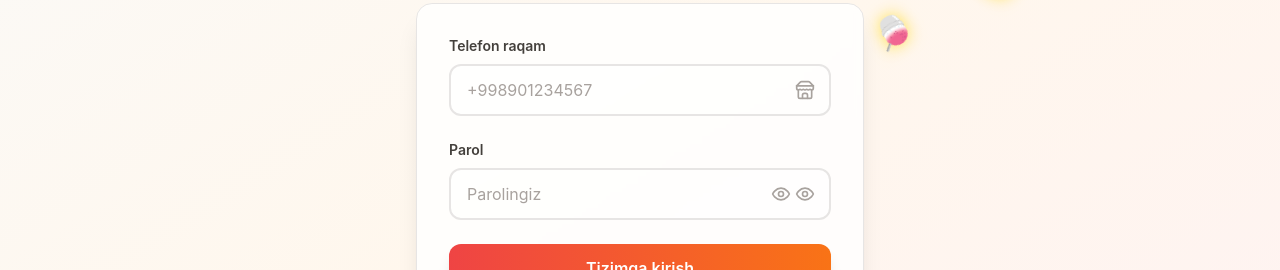
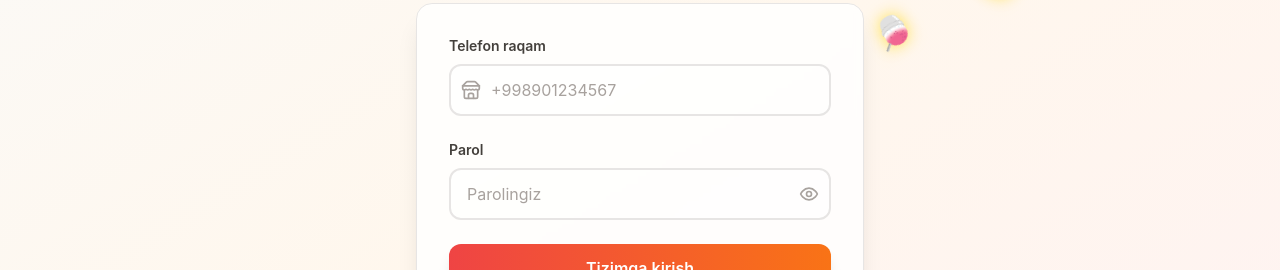
Before and after one commit to TOTEM-ABU/FullStackRestarauntProject, a React (Vite) app in the folder restaraunt-frontend/: page /login in a window 1280 px wide. Shown: the part 274-544 px from the top of the page. Built offline with nearby package versions, Linux system fonts and the light colour scheme.

Commit message:
Some animation updates

```diff
--- a/restaraunt-frontend/src/components/InputField.tsx
+++ b/restaraunt-frontend/src/components/InputField.tsx
@@ -3,7 +3,7 @@ import { Eye, EyeOff } from "lucide-react";
 
 interface InputFieldProps {
   label: string;
-  icon: React.ElementType;
+  icon?: React.ElementType;
   name: string;
   type?: string;
   placeholder?: string;
@@ -12,7 +12,6 @@ interface InputFieldProps {
   showToggle?: boolean;
   showPassword?: boolean;
   togglePassword?: () => void;
-
   value?: string | number;
   onChange?: (e: React.ChangeEvent<HTMLInputElement>) => void;
   min?: string | number;
@@ -37,31 +36,39 @@ const InputField: React.FC<InputFieldProps> = React.memo(
     step,
   }) => {
     const hasError = errors && !!errors[name];
+    const isPassword = type === "password";
 
     return (
       <div>
         <label className="block text-sm font-semibold text-warm-700 mb-2">
           {label}
         </label>
-        <div className="relative">
+
+        <div className="relative flex items-center">
+          {Icon && !isPassword && (
+            <div className="absolute left-3 flex items-center pointer-events-none">
+              <Icon className="h-5 w-5 text-warm-400" />
+            </div>
+          )}
+
           <input
             type={showToggle && showPassword ? "text" : type}
             {...(register ? register : { name, value, onChange })}
             min={min}
             step={step}
-            className={`w-full px-4 py-3 border-2 rounded-xl text-warm-900 placeholder-warm-400 focus:outline-none focus:ring-2 focus:ring-primary-500 focus:border-transparent transition-all bg-white/50 ${
+            className={`w-full ${
+              Icon && !isPassword ? "pl-10" : "pl-4"
+            } pr-10 py-3 border-2 rounded-xl text-warm-900 placeholder-warm-400 focus:outline-none focus:ring-2 focus:ring-primary-500 focus:border-transparent transition-all bg-white/50 ${
               hasError ? "border-red-400" : "border-warm-200"
             }`}
             placeholder={placeholder}
           />
-          <div className="absolute inset-y-0 right-0 pr-4 flex items-center pointer-events-none">
-            <Icon className="h-5 w-5 text-warm-400" />
-          </div>
-          {showToggle && (
+
+          {showToggle && isPassword && (
             <button
               type="button"
               onClick={togglePassword}
-              className="absolute inset-y-0 right-10 flex items-center text-warm-400 hover:text-warm-600 transition-colors"
+              className="absolute right-3 text-warm-400 hover:text-warm-600 transition-colors"
             >
               {showPassword ? (
                 <EyeOff className="h-5 w-5" />
@@ -71,9 +78,10 @@ const InputField: React.FC<InputFieldProps> = React.memo(
             </button>
           )}
         </div>
+
         {hasError && (
           <p className="mt-2 text-sm text-primary-600 flex items-center animate-pulse">
-            Warning: {errors[name]?.message}
+            ⚠️ {errors[name]?.message}
           </p>
         )}
       </div>
--- a/restaraunt-frontend/src/pages/Categories.tsx
+++ b/restaraunt-frontend/src/pages/Categories.tsx
@@ -14,6 +14,7 @@ import {
   SelectField,
   CategoryCard,
   CategoryForm,
+  FoodRain,
 } from "../components";
 import { useDebounce } from "use-debounce";
 
@@ -206,6 +207,7 @@ const Categories: React.FC = React.memo(() => {
 
   return (
     <div className="space-y-6">
+      <FoodRain />
       <div className="flex justify-between items-center">
         <div>
           <h1 className="text-2xl font-bold text-gray-900">Kategoriyalar</h1>
--- a/restaraunt-frontend/src/pages/Debts.tsx
+++ b/restaraunt-frontend/src/pages/Debts.tsx
@@ -22,7 +22,7 @@ import {
 } from "lucide-react";
 import toast from "react-hot-toast";
 import Modal from "../components/Modal";
-import { InputField, SelectField } from "../components";
+import { FoodRain, InputField, SelectField } from "../components";
 import { useForm } from "react-hook-form";
 import { useDebounce } from "use-debounce";
 
@@ -242,6 +242,7 @@ const Debts: React.FC = React.memo(() => {
 
   return (
     <div className="space-y-6">
+      <FoodRain />
       <div className="flex justify-between items-center">
         <div>
           <h1 className="text-2xl font-bold text-gray-900">Qarzdorliklar</h1>
--- a/restaraunt-frontend/src/pages/Login.tsx
+++ b/restaraunt-frontend/src/pages/Login.tsx
@@ -64,7 +64,6 @@ const Login: React.FC = React.memo(() => {
   return (
     <div className="min-h-screen flex items-center justify-center bg-gradient-to-br from-warm-50 via-accent-50 to-primary-50 relative overflow-hidden">
       <FoodRain />
-
       <div className="max-w-md w-full mx-4 relative z-10">
         <div className="text-center mb-8">
           <div className="mx-auto h-20 w-20 flex items-center justify-center rounded-full bg-gradient-to-br from-primary-500 to-accent-500 shadow-lg relative">
--- a/restaraunt-frontend/src/pages/Orders.tsx
+++ b/restaraunt-frontend/src/pages/Orders.tsx
@@ -25,7 +25,7 @@ import {
 } from "lucide-react";
 import toast from "react-hot-toast";
 import { useAuth } from "../contexts/AuthContext";
-import { Modal } from "../components";
+import { FoodRain, Modal } from "../components";
 
 interface OrderItem {
   productId: string;
@@ -550,6 +550,7 @@ const Orders: React.FC = () => {
 
   return (
     <div className="space-y-6">
+      <FoodRain />
       <div className="flex justify-between items-center">
         <div>
           <h1 className="text-2xl font-bold text-gray-900">Buyurtmalar</h1>
--- a/restaraunt-frontend/src/pages/Products.tsx
+++ b/restaraunt-frontend/src/pages/Products.tsx
@@ -26,7 +26,7 @@ import {
   X,
 } from "lucide-react";
 import toast from "react-hot-toast";
-import { Modal, ProductForm } from "../components";
+import { FoodRain, Modal, ProductForm } from "../components";
 import { useAuth } from "../contexts/AuthContext";
 
 const STATUS_CONFIG = {
@@ -359,6 +359,7 @@ const Products: React.FC = () => {
 
   return (
     <div className="space-y-6">
+      <FoodRain />
       <div className="flex justify-between items-center">
         <div>
           <h1 className="text-2xl font-bold text-gray-900">Mahsulotlar</h1>
--- a/restaraunt-frontend/src/pages/Regions.tsx
+++ b/restaraunt-frontend/src/pages/Regions.tsx
@@ -14,7 +14,7 @@ import {
   RefreshCw,
 } from "lucide-react";
 import toast from "react-hot-toast";
-import { Modal, RegionForm } from "../components";
+import { FoodRain, Modal, RegionForm } from "../components";
 
 interface State {
   searchTerm: string;
@@ -150,7 +150,6 @@ const useDebounce = (value: string, delay: number) => {
   return debounced;
 };
 
-// === MAIN COMPONENT ===
 const Regions: React.FC = () => {
   const [regions, setRegions] = useState<Region[]>([]);
   const [loading, setLoading] = useState(true);
@@ -158,7 +157,6 @@ const Regions: React.FC = () => {
 
   const debouncedSearch = useDebounce(state.searchTerm, 500);
 
-  // === FETCH REGIONS ===
   const fetchRegions = useCallback(async () => {
     try {
       setLoading(true);
@@ -235,6 +233,7 @@ const Regions: React.FC = () => {
 
   return (
     <div className="space-y-6">
+      <FoodRain />
       <div className="flex justify-between items-center">
         <div>
           <h1 className="text-2xl font-bold text-gray-900">Hududlar</h1>
--- a/restaraunt-frontend/src/pages/Register.tsx
+++ b/restaraunt-frontend/src/pages/Register.tsx
@@ -129,7 +129,6 @@ const Register: React.FC = React.memo(() => {
   return (
     <div className="min-h-screen flex items-center justify-center bg-gradient-to-br from-warm-50 via-accent-50 to-primary-50 py-8 relative overflow-hidden">
       <FoodRain />
-
       <div className="max-w-lg w-full mx-4 relative z-10">
         <div className="text-center mb-8">
           <div className="mx-auto h-20 w-20 flex items-center justify-center rounded-full bg-gradient-to-br from-primary-500 to-accent-500 shadow-lg relative">
--- a/restaraunt-frontend/src/pages/Restaurants.tsx
+++ b/restaraunt-frontend/src/pages/Restaurants.tsx
@@ -18,7 +18,7 @@ import {
   Phone,
 } from "lucide-react";
 import toast from "react-hot-toast";
-import { Modal, RestaurantForm } from "../components";
+import { FoodRain, Modal, RestaurantForm } from "../components";
 
 const STATUS_CONFIG = {
   true: { color: "bg-green-100 text-green-800", emoji: "Check" },
@@ -228,6 +228,7 @@ const Restaurants: React.FC = () => {
 
   return (
     <div className="space-y-6">
+      <FoodRain />
       <div className="flex justify-between items-center">
         <div>
           <h1 className="text-2xl font-bold text-gray-900">Restaurantlar</h1>
--- a/restaraunt-frontend/src/pages/Users.tsx
+++ b/restaraunt-frontend/src/pages/Users.tsx
@@ -11,6 +11,7 @@ import {
   Filter,
 } from "lucide-react";
 import toast from "react-hot-toast";
+import { FoodRain } from "../components";
 
 const ROLE_CONFIG = {
   ADMIN: { color: "bg-red-100 text-red-800", emoji: "Office Worker" },
@@ -154,6 +155,7 @@ const Users: React.FC = () => {
 
   return (
     <div className="space-y-6">
+      <FoodRain />
       <div className="flex justify-between items-center">
         <div>
           <h1 className="text-2xl font-bold text-gray-900">Foydalanuvchilar</h1>
--- a/restaraunt-frontend/src/pages/Withdraws.tsx
+++ b/restaraunt-frontend/src/pages/Withdraws.tsx
@@ -21,7 +21,7 @@ import {
   RefreshCw,
 } from "lucide-react";
 import toast from "react-hot-toast";
-import { Modal } from "../components";
+import { FoodRain, Modal } from "../components";
 
 const WITHDRAW_TYPES = {
   INCOME: "INCOME",
@@ -473,6 +473,7 @@ const Withdraws: React.FC = () => {
 
   return (
     <div className="space-y-6">
+      <FoodRain />
       <div className="flex justify-between items-center">
         <div>
           <h1 className="text-2xl font-bold text-gray-900">Chiqimlar</h1>
```
Also changed, not shown: restaraunt-frontend/src/pages/Dashboard.tsx (+2 -7 lines).
